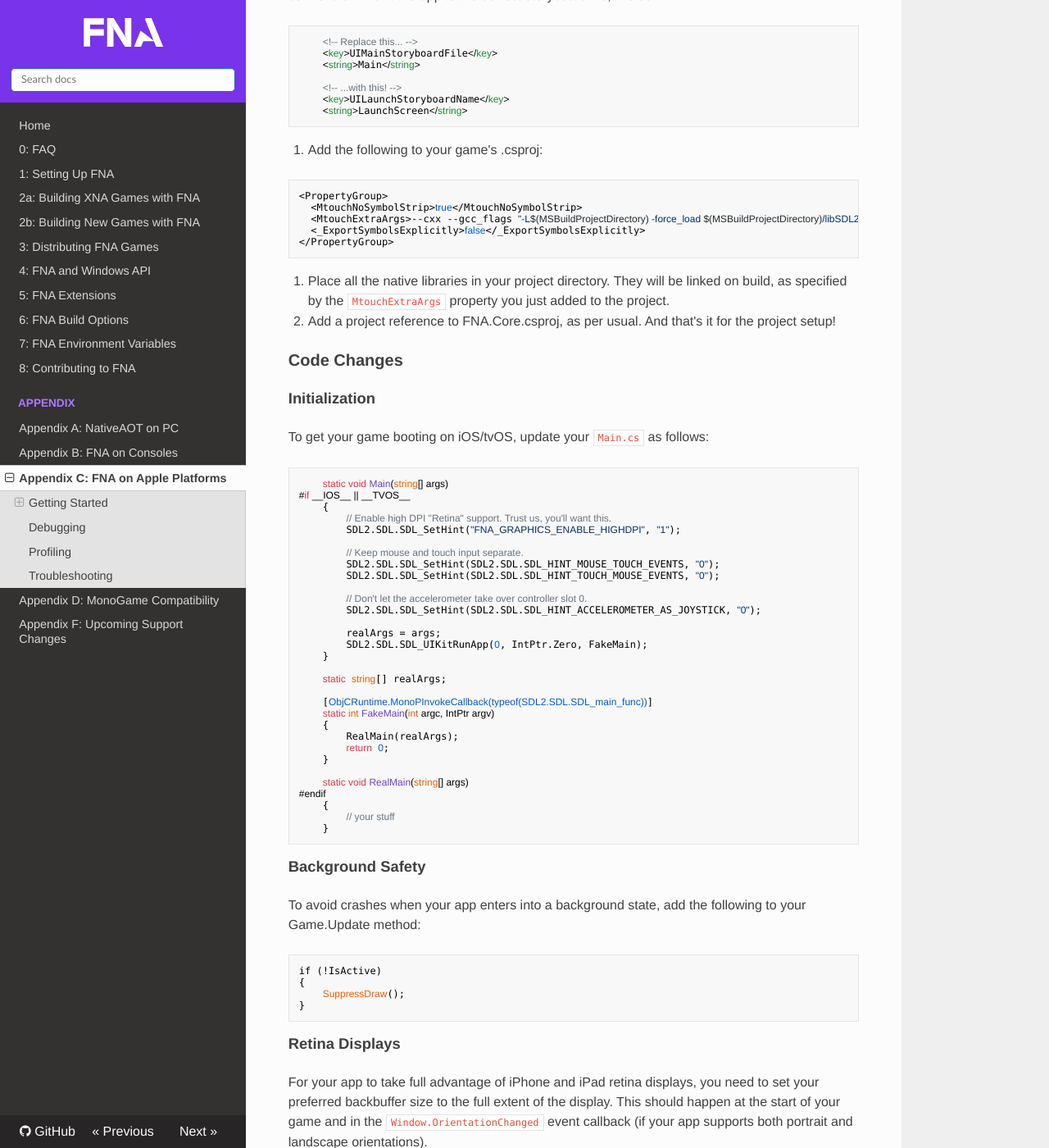
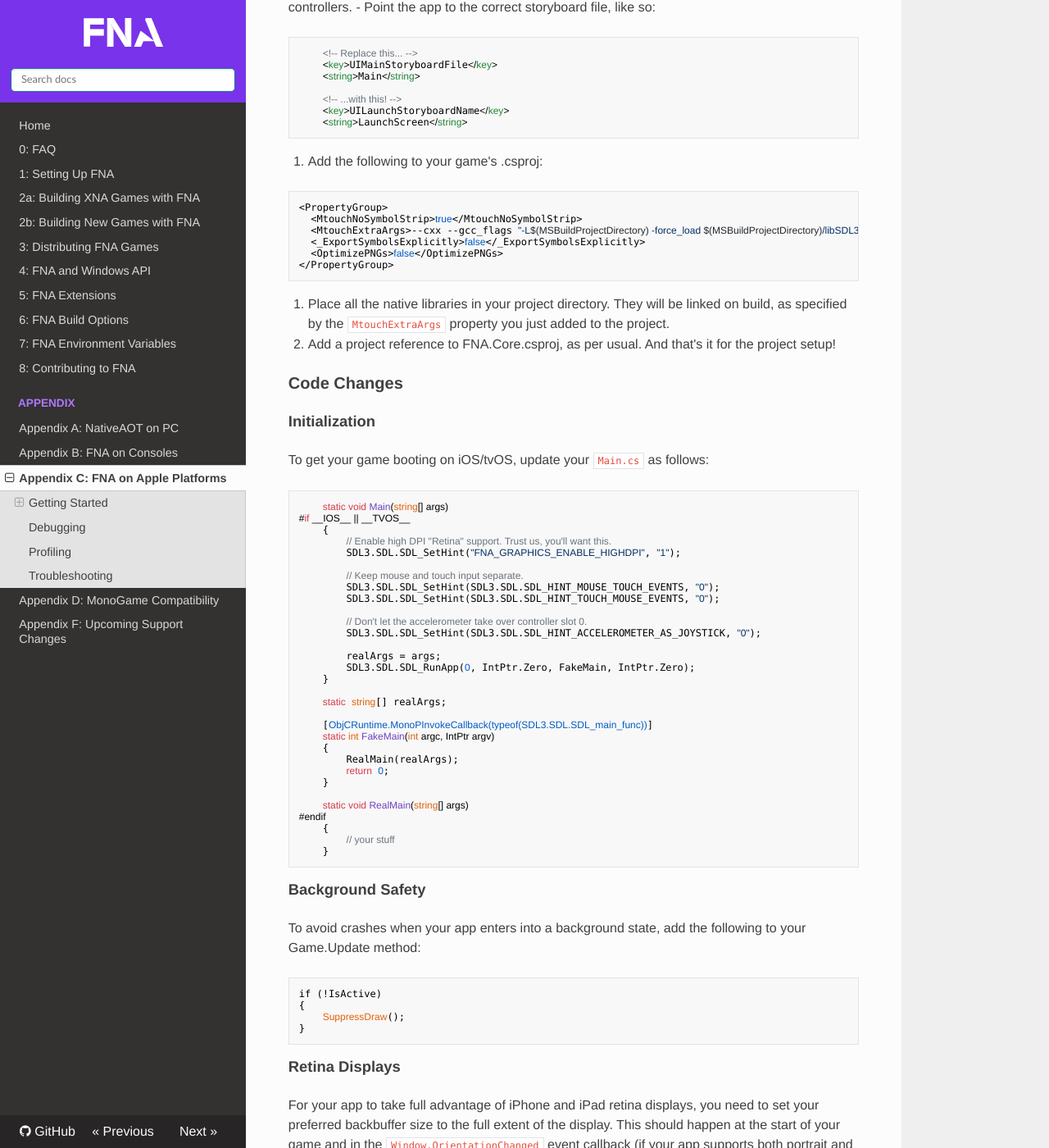
Before and after one commit to FNA-XNA/docs, an MkDocs documentation site: the page built from docs/appendix/Appendix-C:-FNA-on-Apple-Platforms.md, in a window 1280 px wide and 1400 px high, scrolled down 2818 px. Shown: the whole window at 82% size. Built offline with MkDocs 1.6.1, drawn with Linux system fonts in a browser that asks for light colours; nearby versions of some CDN libraries; some of the changed text lies outside the part shown.

Commit message:
Updates to iOS/tvOS documentation for SDL3

````diff
--- a/docs/appendix/Appendix-C:-FNA-on-Apple-Platforms.md
+++ b/docs/appendix/Appendix-C:-FNA-on-Apple-Platforms.md
@@ -70,8 +70,9 @@ See [this Apple documentation](https://developer.apple.com/documentation/bundler
 ```
 <PropertyGroup>
   <MtouchNoSymbolStrip>true</MtouchNoSymbolStrip>
-  <MtouchExtraArgs>--cxx --gcc_flags "-L$(MSBuildProjectDirectory) -force_load $(MSBuildProjectDirectory)/libSDL2.a -force_load $(MSBuildProjectDirectory)/libFAudio.a -force_load $(MSBuildProjectDirectory)/libFNA3D.a -force_load $(MSBuildProjectDirectory)/libtheorafile.a -force_load $(MSBuildProjectDirectory)/libMoltenVK.a -framework AudioToolbox -framework AVFoundation -framework AVFAudio -framework CoreBluetooth -framework CoreHaptics -framework GameController -framework OpenGLES -framework QuartzCore -framework Metal -framework CoreMotion -framework CoreGraphics -framework IOSurface"</MtouchExtraArgs>
+  <MtouchExtraArgs>--cxx --gcc_flags "-L$(MSBuildProjectDirectory) -force_load $(MSBuildProjectDirectory)/libSDL3.a -force_load $(MSBuildProjectDirectory)/libFAudio.a -force_load $(MSBuildProjectDirectory)/libFNA3D.a -force_load $(MSBuildProjectDirectory)/libtheorafile.a -force_load $(MSBuildProjectDirectory)/libmojoshader.a -framework AudioToolbox -framework CoreBluetooth -framework CoreHaptics -framework CoreMotion -framework OpenGLES -framework Metal"</MtouchExtraArgs>
   <_ExportSymbolsExplicitly>false</_ExportSymbolsExplicitly>
+  <OptimizePNGs>false</OptimizePNGs>
 </PropertyGroup>
 ```
 4. Place all the native libraries in your project directory. They will be linked on build, as specified by the `MtouchExtraArgs` property you just added to the project.
@@ -117,8 +118,9 @@ This will generate a "tvOS Application" template project we can then modify like
 ```
 <PropertyGroup>
   <MtouchNoSymbolStrip>true</MtouchNoSymbolStrip>
-  <MtouchExtraArgs>--cxx --gcc_flags "-L$(MSBuildProjectDirectory) -force_load $(MSBuildProjectDirectory)/libSDL2.a -force_load $(MSBuildProjectDirectory)/libFAudio.a -force_load $(MSBuildProjectDirectory)/libFNA3D.a -force_load $(MSBuildProjectDirectory)/libtheorafile.a -force_load $(MSBuildProjectDirectory)/libMoltenVK.a $(MSBuildProjectDirectory)/libtvStubs.a -framework AVFoundation -framework AudioToolbox -framework CoreGraphics -framework Metal -framework QuartzCore -framework OpenGLES -framework GameController -framework CoreBluetooth -framework MobileCoreServices -framework ImageIO -framework IOSurface -framework CoreHaptics"</MtouchExtraArgs>
+  <MtouchExtraArgs>--cxx --gcc_flags "-L$(MSBuildProjectDirectory) -force_load $(MSBuildProjectDirectory)/libSDL3.a -force_load $(MSBuildProjectDirectory)/libFAudio.a -force_load $(MSBuildProjectDirectory)/libFNA3D.a -force_load $(MSBuildProjectDirectory)/libtheorafile.a -force_load $(MSBuildProjectDirectory)/libmojoshader.a $(MSBuildProjectDirectory)/libtvStubs.a -framework AudioToolbox -framework CoreBluetooth -framework CoreHaptics -framework OpenGLES -framework Metal"</MtouchExtraArgs>
   <_ExportSymbolsExplicitly>false</_ExportSymbolsExplicitly>
+  <OptimizePNGs>false</OptimizePNGs>
 </PropertyGroup>
 ```
 5. Place all the native libraries in your project directory. They will be linked on build, as specified by the `MtouchExtraArgs` property you just added to the project.
@@ -134,22 +136,22 @@ To get your game booting on iOS/tvOS, update your `Main.cs` as follows:
 #if __IOS__ || __TVOS__
 	{
 		// Enable high DPI "Retina" support. Trust us, you'll want this.
-		SDL2.SDL.SDL_SetHint("FNA_GRAPHICS_ENABLE_HIGHDPI", "1");
+		SDL3.SDL.SDL_SetHint("FNA_GRAPHICS_ENABLE_HIGHDPI", "1");
 
 		// Keep mouse and touch input separate.
-		SDL2.SDL.SDL_SetHint(SDL2.SDL.SDL_HINT_MOUSE_TOUCH_EVENTS, "0");
-		SDL2.SDL.SDL_SetHint(SDL2.SDL.SDL_HINT_TOUCH_MOUSE_EVENTS, "0");
+		SDL3.SDL.SDL_SetHint(SDL3.SDL.SDL_HINT_MOUSE_TOUCH_EVENTS, "0");
+		SDL3.SDL.SDL_SetHint(SDL3.SDL.SDL_HINT_TOUCH_MOUSE_EVENTS, "0");
 
 		// Don't let the accelerometer take over controller slot 0.
-		SDL2.SDL.SDL_SetHint(SDL2.SDL.SDL_HINT_ACCELEROMETER_AS_JOYSTICK, "0");
+		SDL3.SDL.SDL_SetHint(SDL3.SDL.SDL_HINT_ACCELEROMETER_AS_JOYSTICK, "0");
 
 		realArgs = args;
-		SDL2.SDL.SDL_UIKitRunApp(0, IntPtr.Zero, FakeMain);
+		SDL3.SDL.SDL_RunApp(0, IntPtr.Zero, FakeMain, IntPtr.Zero);
 	}
 
 	static string[] realArgs;
 
-	[ObjCRuntime.MonoPInvokeCallback(typeof(SDL2.SDL.SDL_main_func))]
+	[ObjCRuntime.MonoPInvokeCallback(typeof(SDL3.SDL.SDL_main_func))]
 	static int FakeMain(int argc, IntPtr argv)
 	{
 		RealMain(realArgs);
````
Also changed, not shown: other parts of docs/appendix/Appendix-C:-FNA-on-Apple-Platforms.md (+1 -1 lines).
